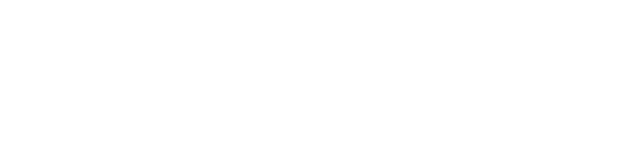
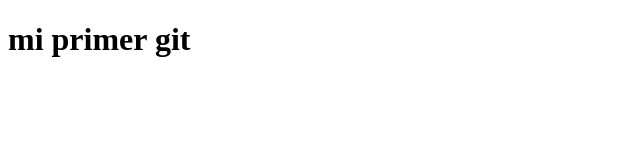
Before and after one commit to kevinr4/git-tuto, a plain HTML site: page index.html in a window 1280 px wide. Shown: the whole page, without its empty margins (0-640 px from the left). Drawn offline with Linux system fonts and the light colour scheme.

Commit message:
ahora index cambio

```diff
--- a/index.html
+++ b/index.html
@@ -9,6 +9,7 @@
 	<div >
 		<h1 id="time"></h1>
 	</div>
+	<h1>mi primer git</h1>
 
 </body>
 
```
